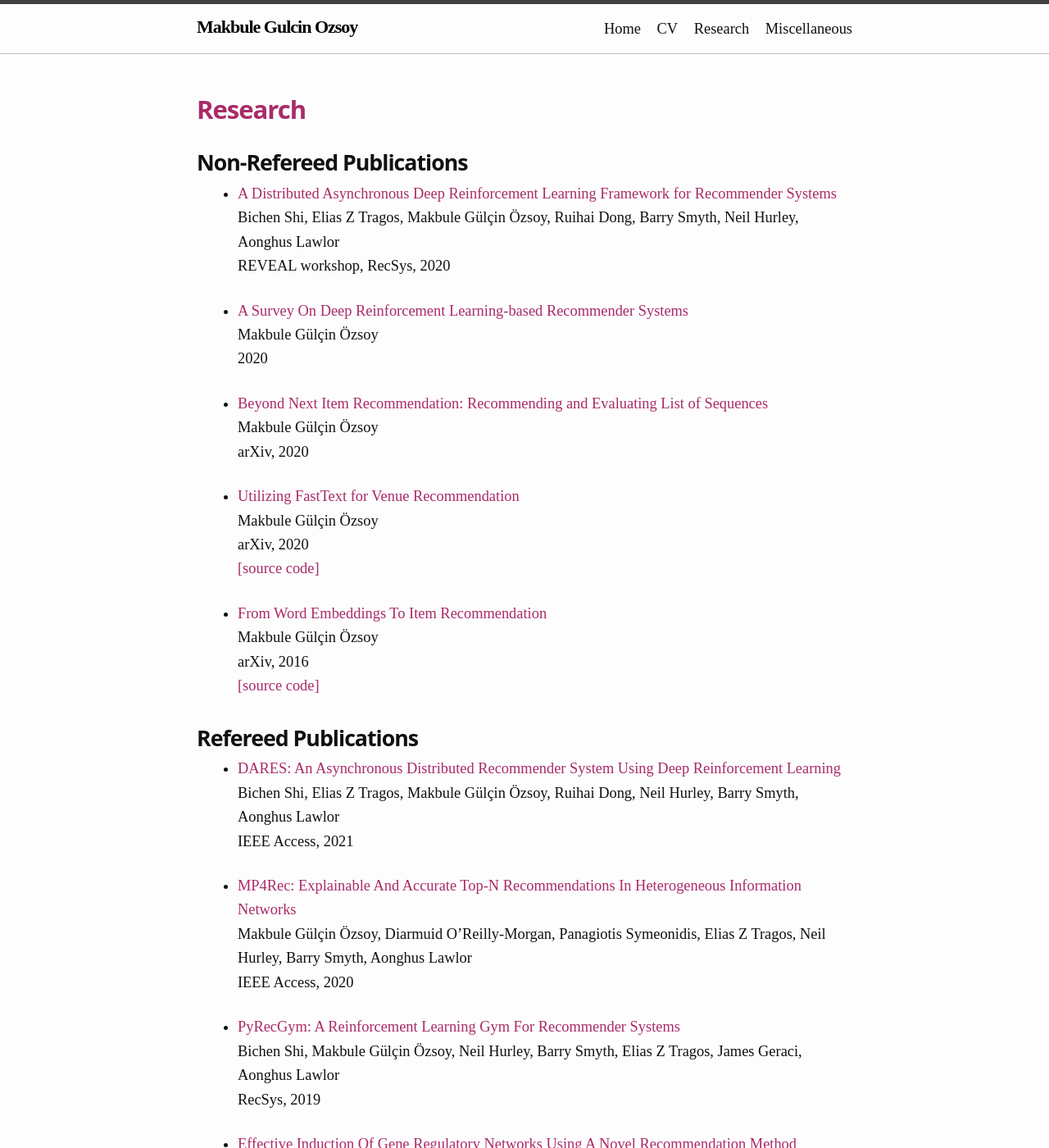
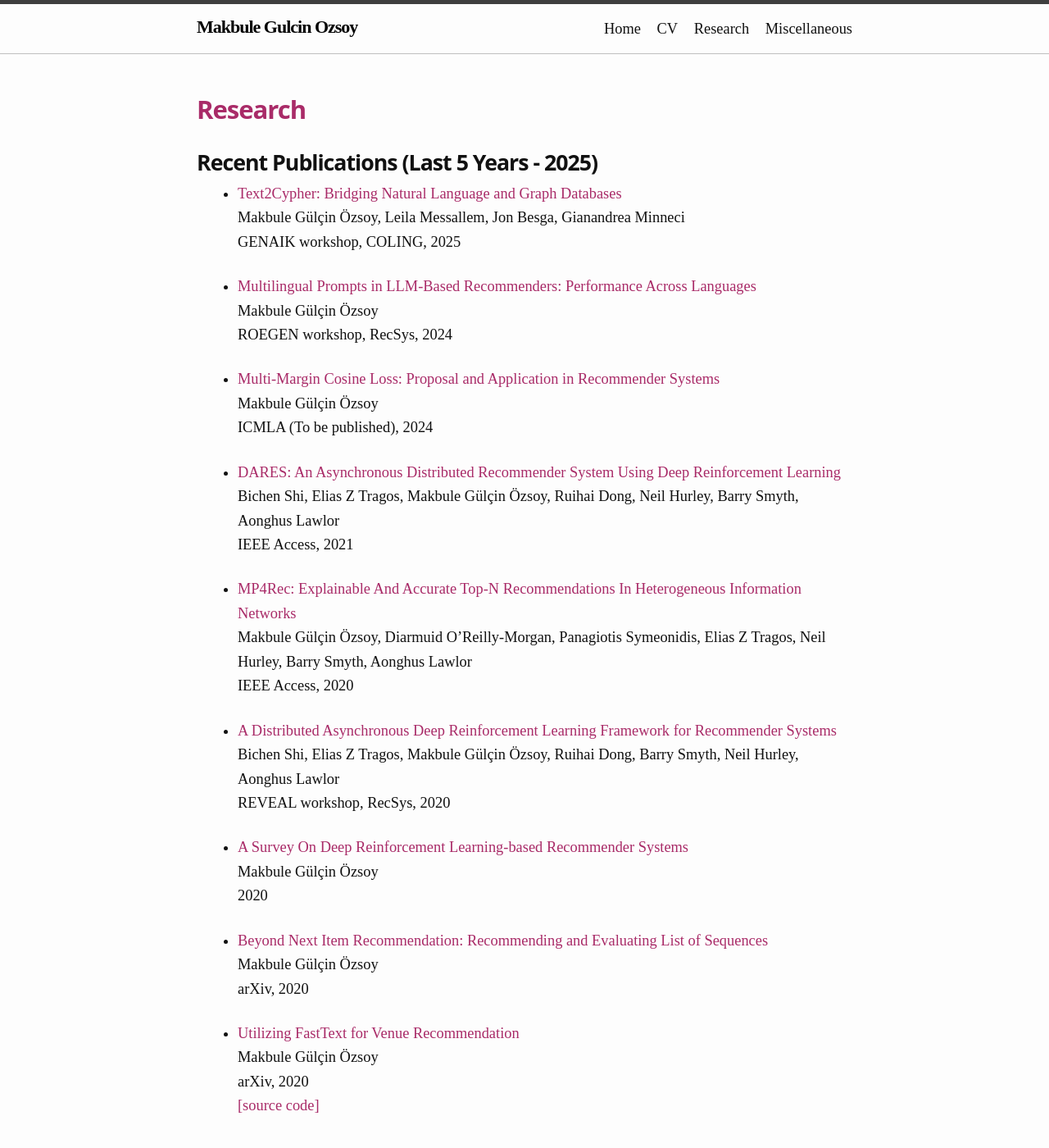
Before and after one commit to mgulcin/mgulcin.github.io, a Jekyll site: the page built from research.md, in a window 1280 px wide and 1400 px high. Shown: the whole window at 82% size. Built offline with Jekyll 4.4.1, drawn with Linux system fonts in a browser that asks for light colours; some of the changed text lies outside the part shown.

Commit message:
Update research.md

```diff
--- a/research.md
+++ b/research.md
@@ -4,32 +4,18 @@
 nav_menu_index: '3'
 permalink: /research/
 ---
+## Recent Publications (Last 5 Years - 2025)
+* [Text2Cypher: Bridging Natural Language and Graph Databases](https://aclanthology.org/2025.genaik-1.11.pdf) <br/>
+	Makbule Gülçin Özsoy, Leila Messallem, Jon Besga, Gianandrea Minneci <br/>
+	GENAIK workshop, COLING, 2025 <br/>
 
+* [Multilingual Prompts in LLM-Based Recommenders: Performance Across Languages](https://arxiv.org/pdf/2409.07604) <br/>
+	Makbule Gülçin Özsoy <br/>
+	ROEGEN workshop, RecSys, 2024 <br/>
 
-## Non-Refereed Publications
-* [A Distributed Asynchronous Deep Reinforcement Learning Framework for Recommender Systems](https://drive.google.com/file/d/1DULPZtXdUUnzNjwe3BQmD3sViOmYILCf/view) <br/>
-	Bichen Shi,  Elias Z Tragos, Makbule Gülçin Özsoy, Ruihai Dong, Barry Smyth, Neil Hurley, Aonghus Lawlor<br/>
-	REVEAL workshop, RecSys, 2020<br/>
-
- * [A Survey On Deep Reinforcement Learning-based Recommender Systems](../assets/papers/ASurveyonDeepReinforcementLearningbasedRecommenderSystems.pdf) <br/>
-	Makbule Gülçin Özsoy<br/>
-	2020<br/>
-
-* [Beyond Next Item Recommendation: Recommending and Evaluating List of Sequences](https://arxiv.org/abs/2008.13281)<br/>
-	Makbule Gülçin Özsoy<br/>
-	arXiv, 2020<br/>
-
-* [Utilizing FastText for Venue Recommendation](https://arxiv.org/abs/2005.12982)<br/>
-	Makbule Gülçin Özsoy<br/>
-	arXiv, 2020<br/>
-	[[source code]](https://github.com/mgulcin/FastTextRec)<br/>
-
-* [From Word Embeddings To Item Recommendation](https://arxiv.org/abs/1601.01356)<br/>
-	Makbule Gülçin Özsoy<br/>
-	arXiv, 2016<br/>
-	[[source code]](https://github.com/mgulcin/DL_Rec)<br/>
-
-## Refereed Publications
+* [Multi-Margin Cosine Loss: Proposal and Application in Recommender Systems](https://arxiv.org/pdf/2405.04614) <br/>
+	Makbule Gülçin Özsoy <br/>
+	ICMLA (To be published), 2024 <br/>
 
 * [DARES: An Asynchronous Distributed Recommender System Using Deep Reinforcement Learning](https://ieeexplore.ieee.org/stamp/stamp.jsp?arnumber=9448142) <br/>
 	Bichen Shi, Elias Z Tragos, Makbule Gülçin Özsoy, Ruihai Dong, Neil Hurley, Barry Smyth, Aonghus Lawlor<br/>
@@ -38,6 +24,51 @@
 * [MP4Rec: Explainable And Accurate Top-N Recommendations In Heterogeneous Information Networks](https://ieeexplore.ieee.org/stamp/stamp.jsp?arnumber=9212399) <br/>
 	Makbule Gülçin Özsoy, Diarmuid O'Reilly-Morgan, Panagiotis Symeonidis, Elias Z Tragos, Neil Hurley, Barry Smyth, Aonghus Lawlor<br/>
 	IEEE Access, 2020<br/>
+
+* [A Distributed Asynchronous Deep Reinforcement Learning Framework for Recommender Systems](https://researchrepository.ucd.ie/server/api/core/bitstreams/a8b90e5e-113b-47db-a020-e0b7789c14ff/content) <br/>
+	Bichen Shi,  Elias Z Tragos, Makbule Gülçin Özsoy, Ruihai Dong, Barry Smyth, Neil Hurley, Aonghus Lawlor<br/>
+	REVEAL workshop, RecSys, 2020<br/>
+
+* [A Survey On Deep Reinforcement Learning-based Recommender Systems](../assets/papers/ASurveyonDeepReinforcementLearningbasedRecommenderSystems.pdf) <br/>
+	Makbule Gülçin Özsoy<br/>
+	2020<br/>
+
+* [Beyond Next Item Recommendation: Recommending and Evaluating List of Sequences](https://arxiv.org/abs/2008.13281)<br/>
+	Makbule Gülçin Özsoy<br/>
+	arXiv, 2020<br/>
+
+ * [Utilizing FastText for Venue Recommendation](https://arxiv.org/abs/2005.12982)<br/>
+	Makbule Gülçin Özsoy<br/>
+	arXiv, 2020<br/>
+	[[source code]](https://github.com/mgulcin/FastTextRec)<br/>
+
+
+
+## All Refereed Publications
+
+* [Text2Cypher: Bridging Natural Language and Graph Databases](https://aclanthology.org/2025.genaik-1.11.pdf) <br/>
+	Makbule Gülçin Özsoy, Leila Messallem, Jon Besga, Gianandrea Minneci <br/>
+	GENAIK workshop, COLING, 2025 <br/>
+
+* [Multilingual Prompts in LLM-Based Recommenders: Performance Across Languages](https://arxiv.org/pdf/2409.07604) <br/>
+	Makbule Gülçin Özsoy <br/>
+	ROEGEN workshop, RecSys'2024, 2024 <br/>
+
+* [Multi-Margin Cosine Loss: Proposal and Application in Recommender Systems](https://arxiv.org/pdf/2405.04614) <br/>
+	Makbule Gülçin Özsoy <br/>
+	ICMLA (To be published), 2024 <br/>
+
+* [DARES: An Asynchronous Distributed Recommender System Using Deep Reinforcement Learning](https://ieeexplore.ieee.org/stamp/stamp.jsp?arnumber=9448142) <br/>
+	Bichen Shi, Elias Z Tragos, Makbule Gülçin Özsoy, Ruihai Dong, Neil Hurley, Barry Smyth, Aonghus Lawlor<br/>
+	IEEE Access, 2021 <br/>
+
+* [MP4Rec: Explainable And Accurate Top-N Recommendations In Heterogeneous Information Networks](https://ieeexplore.ieee.org/stamp/stamp.jsp?arnumber=9212399) <br/>
+	Makbule Gülçin Özsoy, Diarmuid O'Reilly-Morgan, Panagiotis Symeonidis, Elias Z Tragos, Neil Hurley, Barry Smyth, Aonghus Lawlor<br/>
+	IEEE Access, 2020<br/>
+
+ * [A Distributed Asynchronous Deep Reinforcement Learning Framework for Recommender Systems](https://drive.google.com/file/d/1DULPZtXdUUnzNjwe3BQmD3sViOmYILCf/view) <br/>
+	Bichen Shi,  Elias Z Tragos, Makbule Gülçin Özsoy, Ruihai Dong, Barry Smyth, Neil Hurley, Aonghus Lawlor<br/>
+	REVEAL workshop, RecSys, 2020<br/>
 
 * [PyRecGym: A Reinforcement Learning Gym For Recommender Systems](https://dl.acm.org/doi/abs/10.1145/3298689.3346981) <br/>
 	Bichen Shi, Makbule Gülçin Özsoy, Neil Hurley, Barry Smyth, Elias Z Tragos, James Geraci, Aonghus Lawlor<br/>
@@ -102,6 +133,26 @@
 	[[source code]](https://github.com/mgulcin/LSASummarization)<br/>
 
 
+## All Non-Refereed Publications
+
+ * [A Survey On Deep Reinforcement Learning-based Recommender Systems](../assets/papers/ASurveyonDeepReinforcementLearningbasedRecommenderSystems.pdf) <br/>
+	Makbule Gülçin Özsoy<br/>
+	2020<br/>
+
+* [Beyond Next Item Recommendation: Recommending and Evaluating List of Sequences](https://arxiv.org/abs/2008.13281)<br/>
+	Makbule Gülçin Özsoy<br/>
+	arXiv, 2020<br/>
+
+* [Utilizing FastText for Venue Recommendation](https://arxiv.org/abs/2005.12982)<br/>
+	Makbule Gülçin Özsoy<br/>
+	arXiv, 2020<br/>
+	[[source code]](https://github.com/mgulcin/FastTextRec)<br/>
+
+* [From Word Embeddings To Item Recommendation](https://arxiv.org/abs/1601.01356)<br/>
+	Makbule Gülçin Özsoy<br/>
+	arXiv, 2016<br/>
+	[[source code]](https://github.com/mgulcin/DL_Rec)<br/>
+
 ## Theses
 
 * [A Multi-Objective Recommendation System](../assets/papers/ThesisPhD.pdf)<br/>
```
